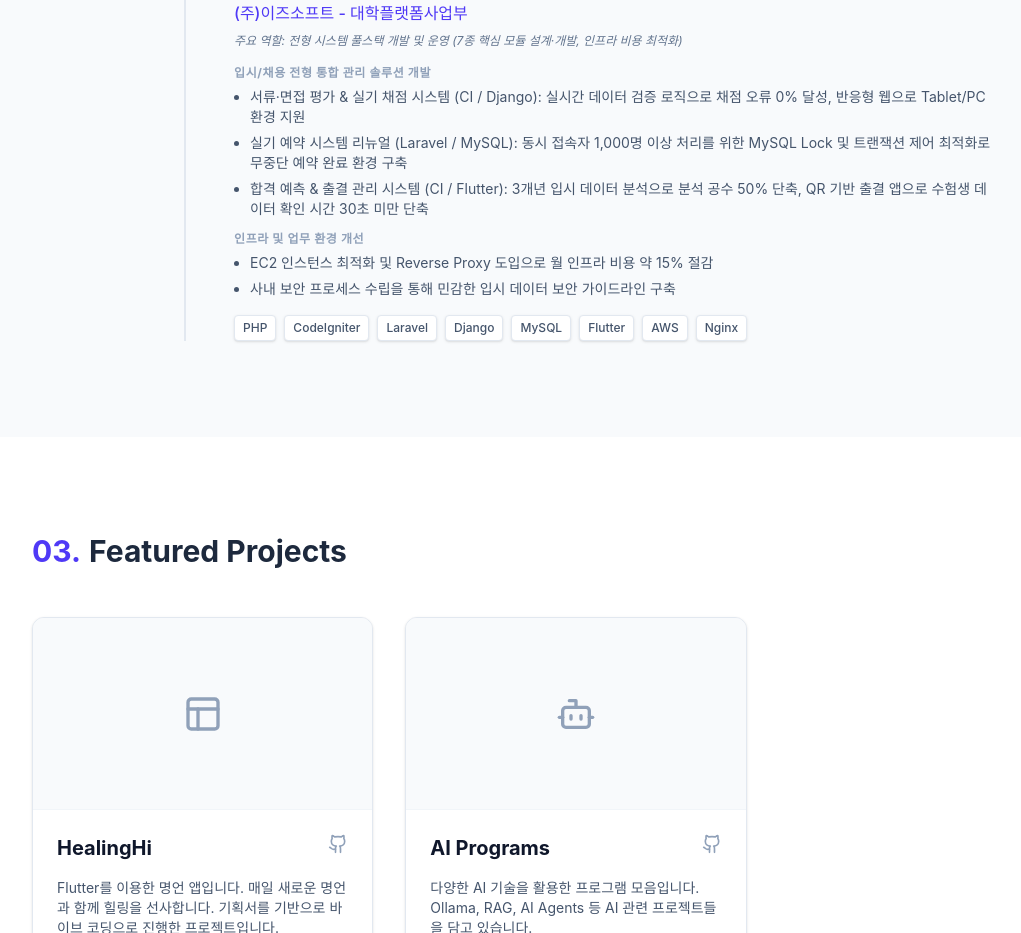
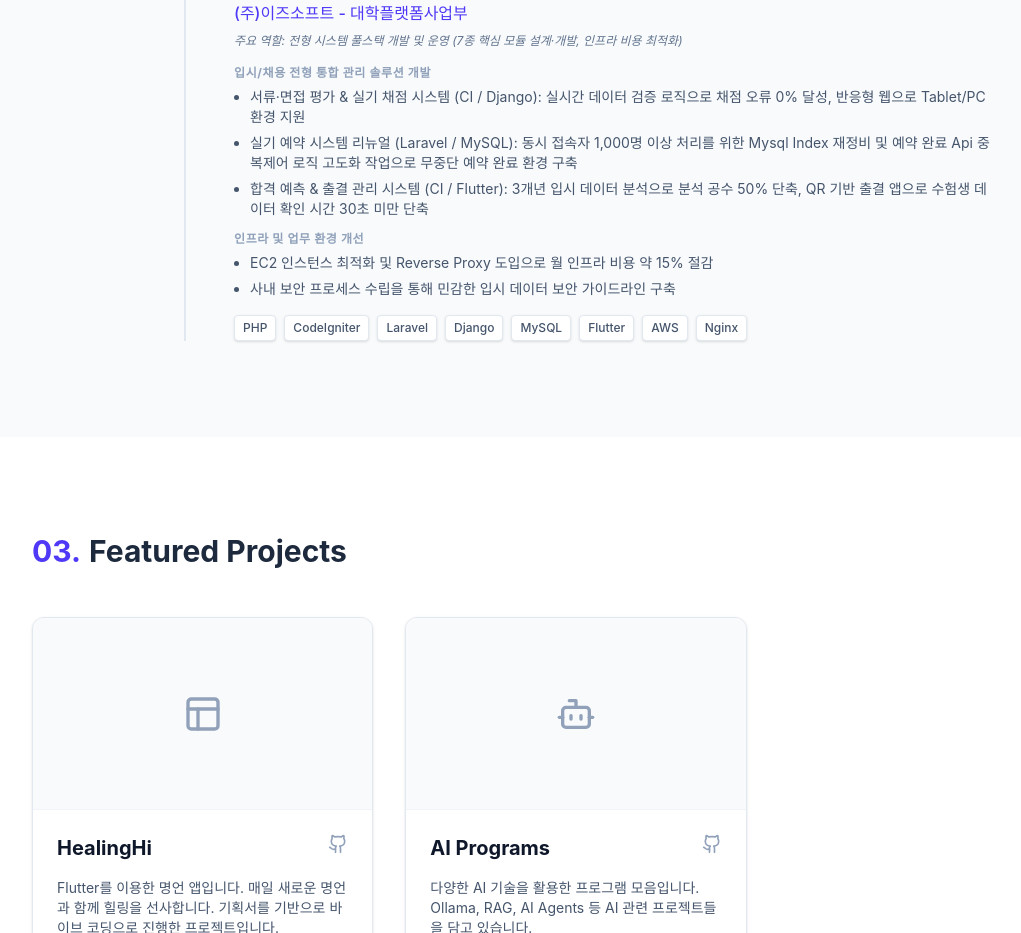
Before and after one commit to hshan608/Portfolio_HSM, a React (Vite) app: page / in a window 1280 px wide. Shown: the part 3280-4213 px from the top of the page, without its empty margins (64-1085 px from the left). Built offline with nearby package versions, Linux system fonts and the light colour scheme.

Commit message:
Update reservation system description with MySQL index and API dedup logic

```diff
--- a/src/App.jsx
+++ b/src/App.jsx
@@ -389,7 +389,7 @@ const Portfolio = () => {
                     title: "입시/채용 전형 통합 관리 솔루션 개발",
                     items: [
                       "서류·면접 평가 & 실기 채점 시스템 (CI / Django): 실시간 데이터 검증 로직으로 채점 오류 0% 달성, 반응형 웹으로 Tablet/PC 환경 지원",
-                      "실기 예약 시스템 리뉴얼 (Laravel / MySQL): 동시 접속자 1,000명 이상 처리를 위한 MySQL Lock 및 트랜잭션 제어 최적화로 무중단 예약 완료 환경 구축",
+                      "실기 예약 시스템 리뉴얼 (Laravel / MySQL): 동시 접속자 1,000명 이상 처리를 위한 Mysql Index 재정비 및 예약 완료 Api 중복제어 로직 고도화 작업으로 무중단 예약 완료 환경 구축",
                       "합격 예측 & 출결 관리 시스템 (CI / Flutter): 3개년 입시 데이터 분석으로 분석 공수 50% 단축, QR 기반 출결 앱으로 수험생 데이터 확인 시간 30초 미만 단축",
                     ]
                   },
```
